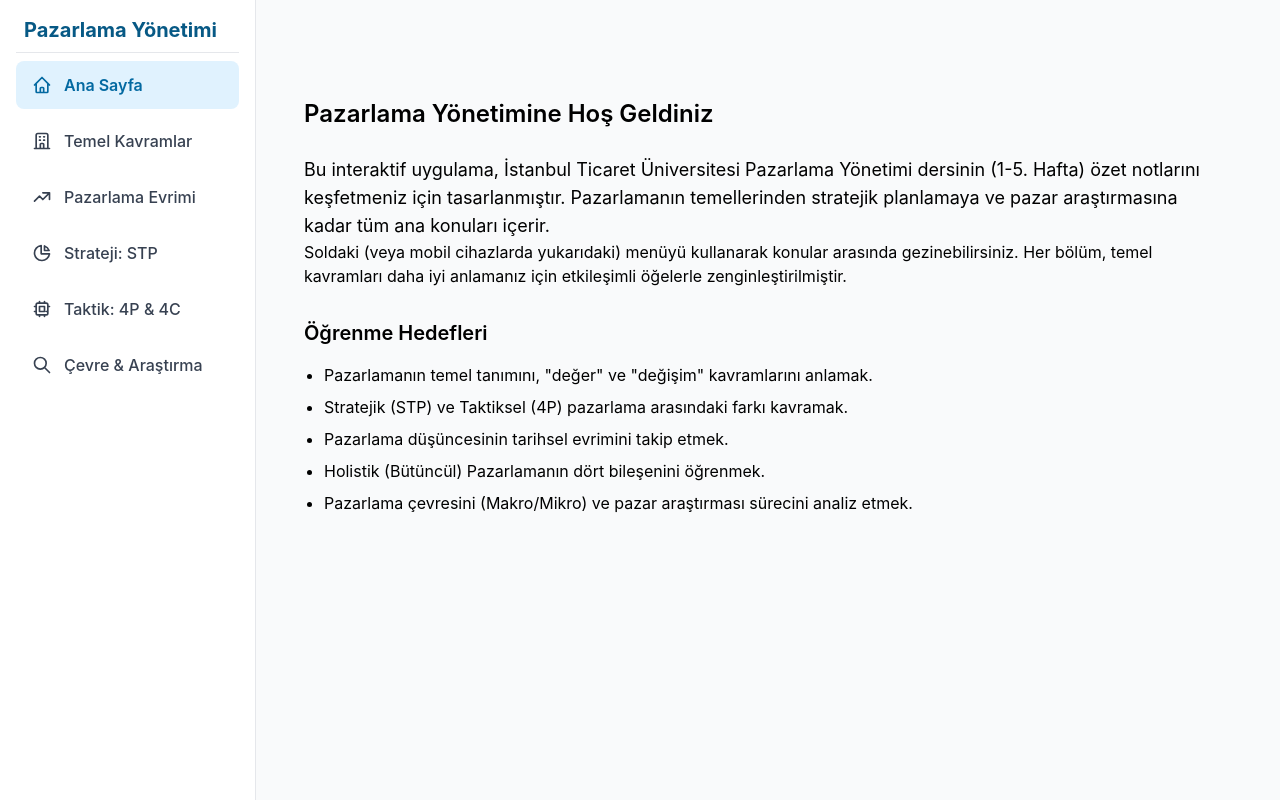
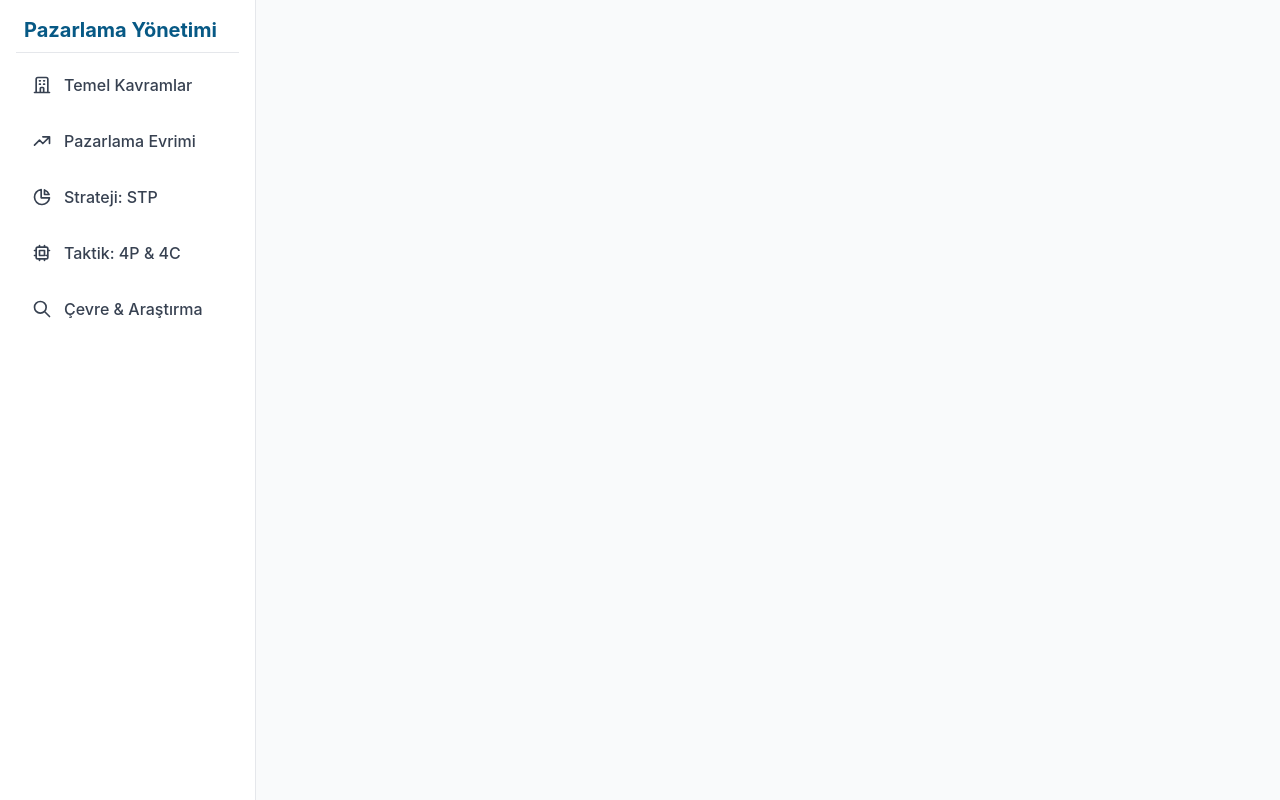
Before and after one commit to fa22f3186964882ccaa92cb546e9420c/qwtqA2zYMyqy9, a plain HTML site: page index.html in a window 1280 px wide. Drawn offline with nearby package versions, Linux system fonts and the light colour scheme.

Commit message:
Update index.html

```diff
--- a/index.html
+++ b/index.html
@@ -95,10 +95,6 @@
         <!-- Kalıcı Sidebar (Masaüstü) -->
         <nav class="hidden md:flex md:flex-col md:w-64 bg-white border-r border-gray-200 p-4 space-y-2 flex-shrink-0">
             <h1 class="text-xl font-bold text-sky-800 px-2 pb-2 border-b border-gray-200">Pazarlama Yönetimi</h1>
-            <a href="#" class="nav-link active" data-target="page-home">
-                <svg xmlns="http://www.w3.org/2000/svg" class="h-5 w-5 mr-3" fill="none" viewBox="0 0 24 24" stroke="currentColor" stroke-width="2"><path stroke-linecap="round" stroke-linejoin="round" d="M3 12l2-2m0 0l7-7 7 7M5 10v10a1 1 0 001 1h3m10-11l2 2m-2-2v10a1 1 0 01-1 1h-3m-6 0a1 1 0 001-1v-4a1 1 0 011-1h2a1 1 0 011 1v4a1 1 0 001 1m-6 0h6" /></svg>
-                Ana Sayfa
-            </a>
             <a href="#" class="nav-link" data-target="page-basics">
                 <svg xmlns="http://www.w3.org/2000/svg" class="h-5 w-5 mr-3" fill="none" viewBox="0 0 24 24" stroke="currentColor" stroke-width="2"><path stroke-linecap="round" stroke-linejoin="round" d="M19 21V5a2 2 0 00-2-2H7a2 2 0 00-2 2v16m14 0h2m-2 0h-5m-9 0H3m2 0h5M9 7h1m-1 4h1m4-4h1m-1 4h1m-5 10v-5a1 1 0 011-1h2a1 1 0 011 1v5m-4 0h4" /></svg>
                 Temel Kavramlar
@@ -146,22 +142,6 @@
 
             <!-- İçerik Sayfaları -->
             <div class="p-4 md:p-8 lg:p-12">
-
-                <!-- Sayfa: Ana Sayfa -->
-                <section id="page-home" class="page-content prose max-w-4xl">
-                    <h2>Pazarlama Yönetimine Hoş Geldiniz</h2>
-                    <p class="text-lg">Bu interaktif uygulama, İstanbul Ticaret Üniversitesi Pazarlama Yönetimi dersinin (1-5. Hafta) özet notlarını keşfetmeniz için tasarlanmıştır. Pazarlamanın temellerinden stratejik planlamaya ve pazar araştırmasına kadar tüm ana konuları içerir.</p>
-                    <p>Soldaki (veya mobil cihazlarda yukarıdaki) menüyü kullanarak konular arasında gezinebilirsiniz. Her bölüm, temel kavramları daha iyi anlamanız için etkileşimli öğelerle zenginleştirilmiştir.</p>
-
-                    <h3>Öğrenme Hedefleri</h3>
-                    <ul class="list-disc pl-5 space-y-2">
-                        <li>Pazarlamanın temel tanımını, "değer" ve "değişim" kavramlarını anlamak.</li>
-                        <li>Stratejik (STP) ve Taktiksel (4P) pazarlama arasındaki farkı kavramak.</li>
-                        <li>Pazarlama düşüncesinin tarihsel evrimini takip etmek.</li>
-                        <li>Holistik (Bütüncül) Pazarlamanın dört bileşenini öğrenmek.</li>
-                        <li>Pazarlama çevresini (Makro/Mikro) ve pazar araştırması sürecini analiz etmek.</li>
-                    </ul>
-                </section>
 
                 <!-- Sayfa: Temel Kavramlar -->
                 <section id="page-basics" class="page-content hidden prose max-w-4xl">
```
